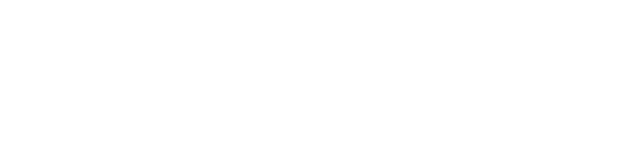
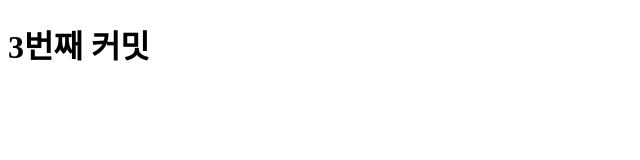
Before and after one commit to Rocket-Dylan/git_ai_test, a plain HTML site: page index.html in a window 1280 px wide. Shown: the whole page, without its empty margins (0-640 px from the left). Drawn offline with Linux system fonts and the light colour scheme.

Commit message:
third commit

```diff
--- a/index.html
+++ b/index.html
@@ -6,6 +6,7 @@
     <title>Document</title>
 </head>
 <body>
+	<h1> 3번째 커밋</h1>
 
 </body>
 </html>
```
